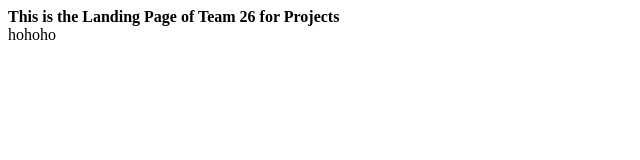
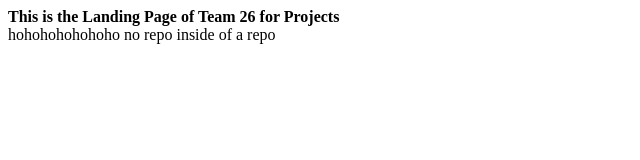
Before and after one commit to parkkibs/COMP1930-Team-26, a plain HTML site: page index.html in a window 1280 px wide. Shown: the whole page, without its empty margins (0-640 px from the left). Drawn offline with Linux system fonts and the light colour scheme.

Commit message:
added a message

```diff
--- a/index.html
+++ b/index.html
@@ -3,6 +3,6 @@
 <body>
 <b>This is the Landing Page of Team 26 for Projects
 </b>
-<div> hohoho </div>
+<div> hohohohohohoho no repo inside of a repo </div>
 </body>
 </html>
```
